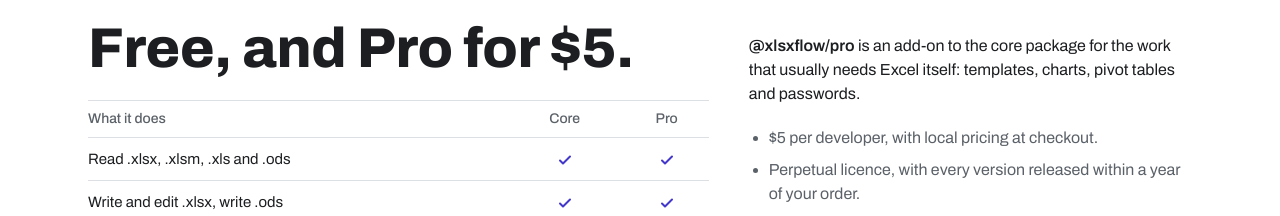
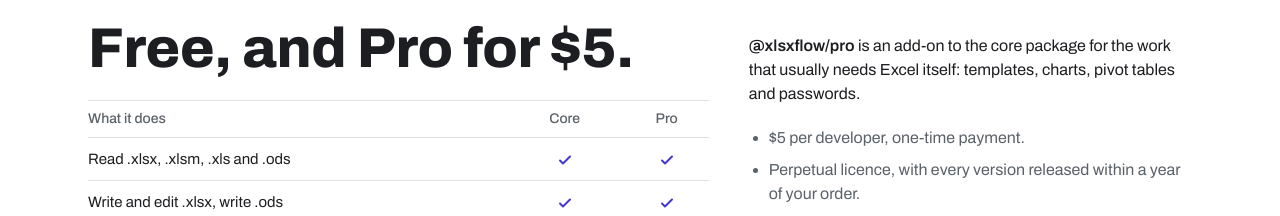
Before and after one commit to xlsxflow/xlsxflow, a Next.js app in the folder apps/portal/: page / in a window 1280 px wide. Shown: the part 2460-2676 px from the top of the page. Built offline with nearby package versions, Linux system fonts and the light colour scheme; no server answers.

Commit message:
Pro price: a flat $5, no local pricing

```diff
--- a/apps/portal/src/app/page.tsx
+++ b/apps/portal/src/app/page.tsx
@@ -223,7 +223,7 @@
                 that usually needs Excel itself: templates, charts, pivot tables and passwords.
               </p>
               <ul className="flex flex-col gap-2 text-muted list-disc pl-5">
-                <li>$5 per developer, with local pricing at checkout.</li>
+                <li>$5 per developer, one-time payment.</li>
                 <li>Perpetual licence, with every version released within a year of your order.</li>
                 <li>Build servers and CI don&apos;t need their own key.</li>
                 <li>Full refund within 14 days if it doesn&apos;t work for you, processed by Polar.</li>
--- a/apps/portal/worker/index.ts
+++ b/apps/portal/worker/index.ts
@@ -59,7 +59,7 @@
     if (typeof buyer !== "string" || buyer.trim().toLowerCase() !== email.trim().toLowerCase()) {
       throw new Refusal("Order not found or invalid.");
     }
-    // The product decides the tier, not the amount: discounts and local pricing change the price
+    // The product decides the tier, not the amount: discounts change the price
     if (order.product_id !== productId) throw new Refusal("This order is not for XlsxFlow Pro.");
     if (order.status !== "paid") {
       throw new Refusal(`This order is ${typeof order.status === "string" ? order.status.replace(/_/g, " ") : "not paid"}.`);
```
Also changed, not shown: 1 other file (tests, documents, lock files or other folders).
